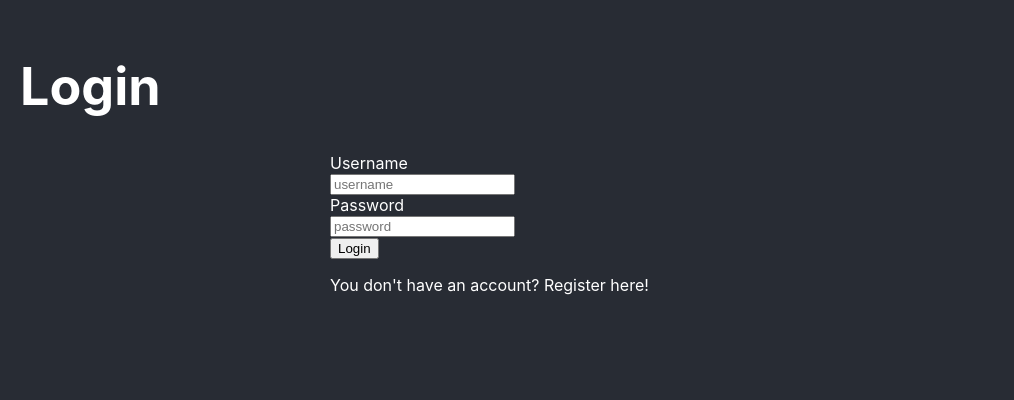
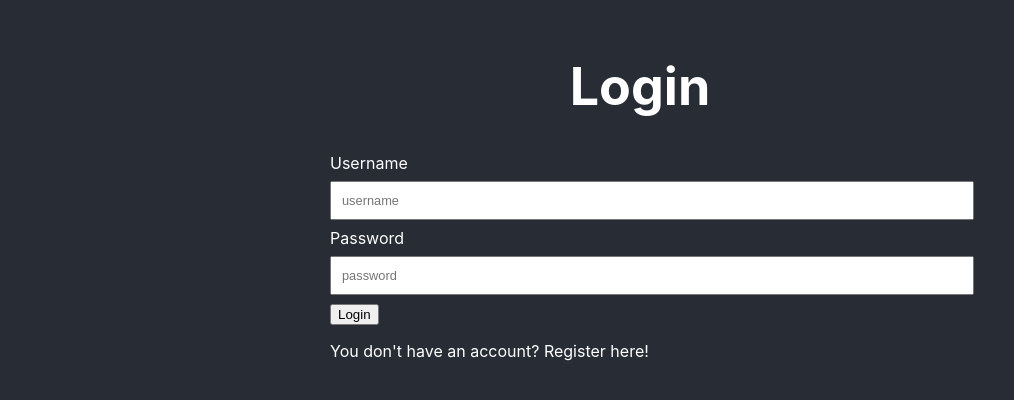
Before and after one commit to PrezBala/Project5FE, a React (Create React App) app: page / in a window 1280 px wide. Shown: the top 400 px of the page, without its empty margins (0-1014 px from the left). Built offline with nearby package versions, Linux system fonts and the light colour scheme.

Commit message:
add text alignment to centre for app header within app.css

```diff
--- a/src/App.css
+++ b/src/App.css
@@ -6,9 +6,10 @@
 }
 
 .App-header {
-  font-size: calc(10px + 2vmin);
+    text-align: center;
+    font-size: calc(10px + 2vmin);
 
-}
+  }
 
 .layout{
   display: grid;
@@ -47,3 +48,10 @@
     width: 50%;
     margin: 0 25%;
   }
+
+input, textarea {
+    width: 100%;
+    padding: 10px;
+    margin: 8px 0;
+    font-size: 0.8rem;
+  }
```
